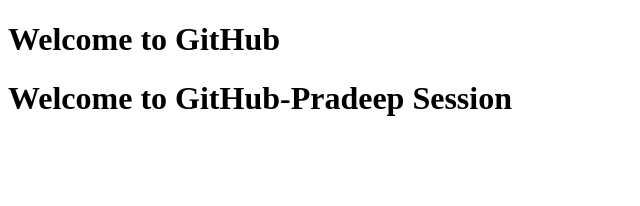
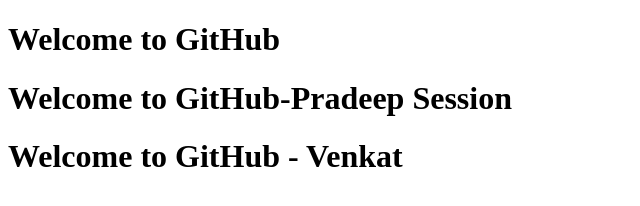
Before and after one commit to ainugiri/Dec2023_V1, a plain HTML site: page index.html in a window 1280 px wide. Shown: the whole page, without its empty margins (0-640 px from the left). Drawn offline with Linux system fonts and the light colour scheme.

Commit message:
Update index.html by venkat

```diff
--- a/index.html
+++ b/index.html
@@ -8,5 +8,6 @@
 <body>
     <h1>Welcome to GitHub</h1>
     <h1>Welcome to GitHub-Pradeep Session</h1>
+    <h1>Welcome to GitHub - Venkat</h1>
 </body>
 </html>
```
